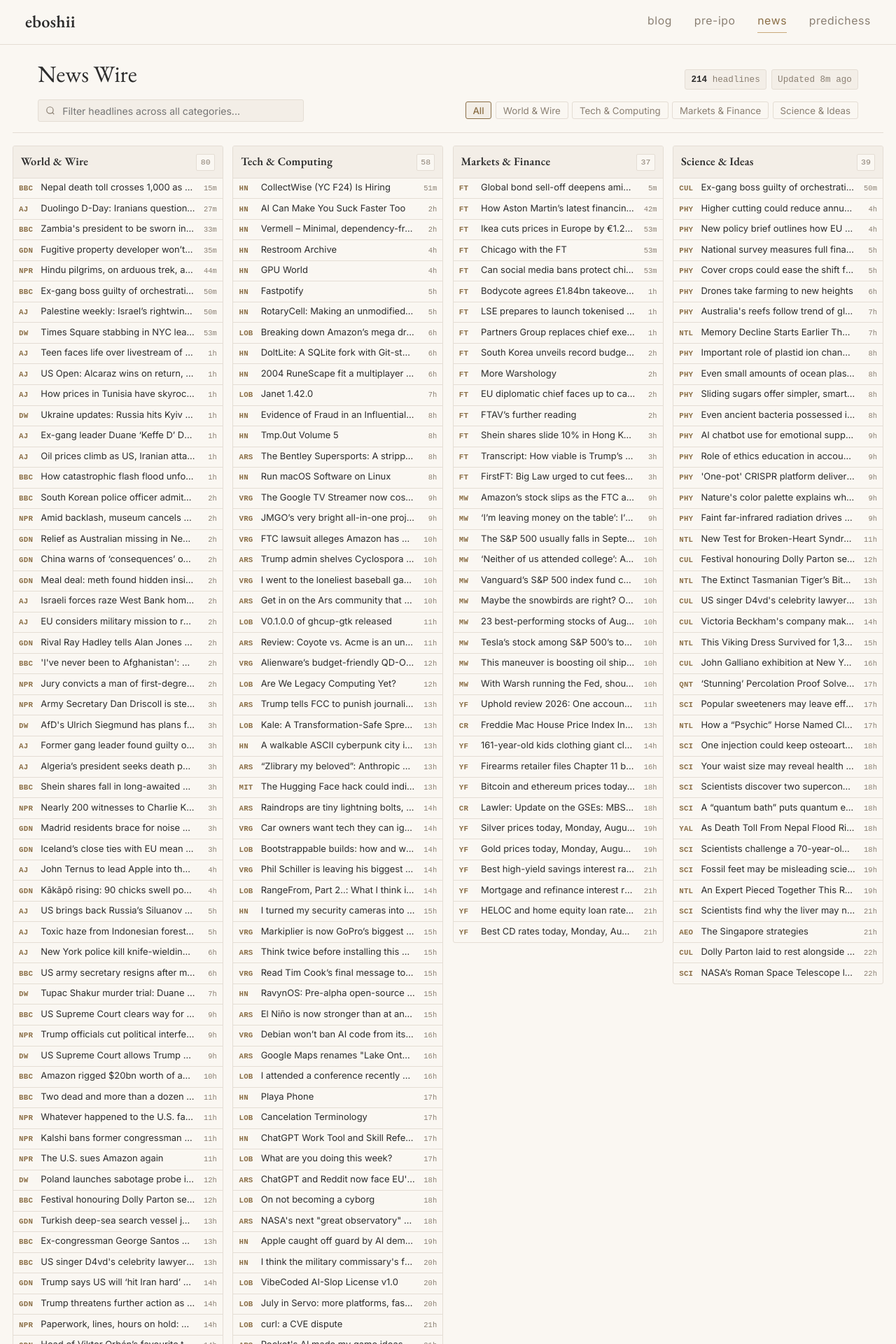
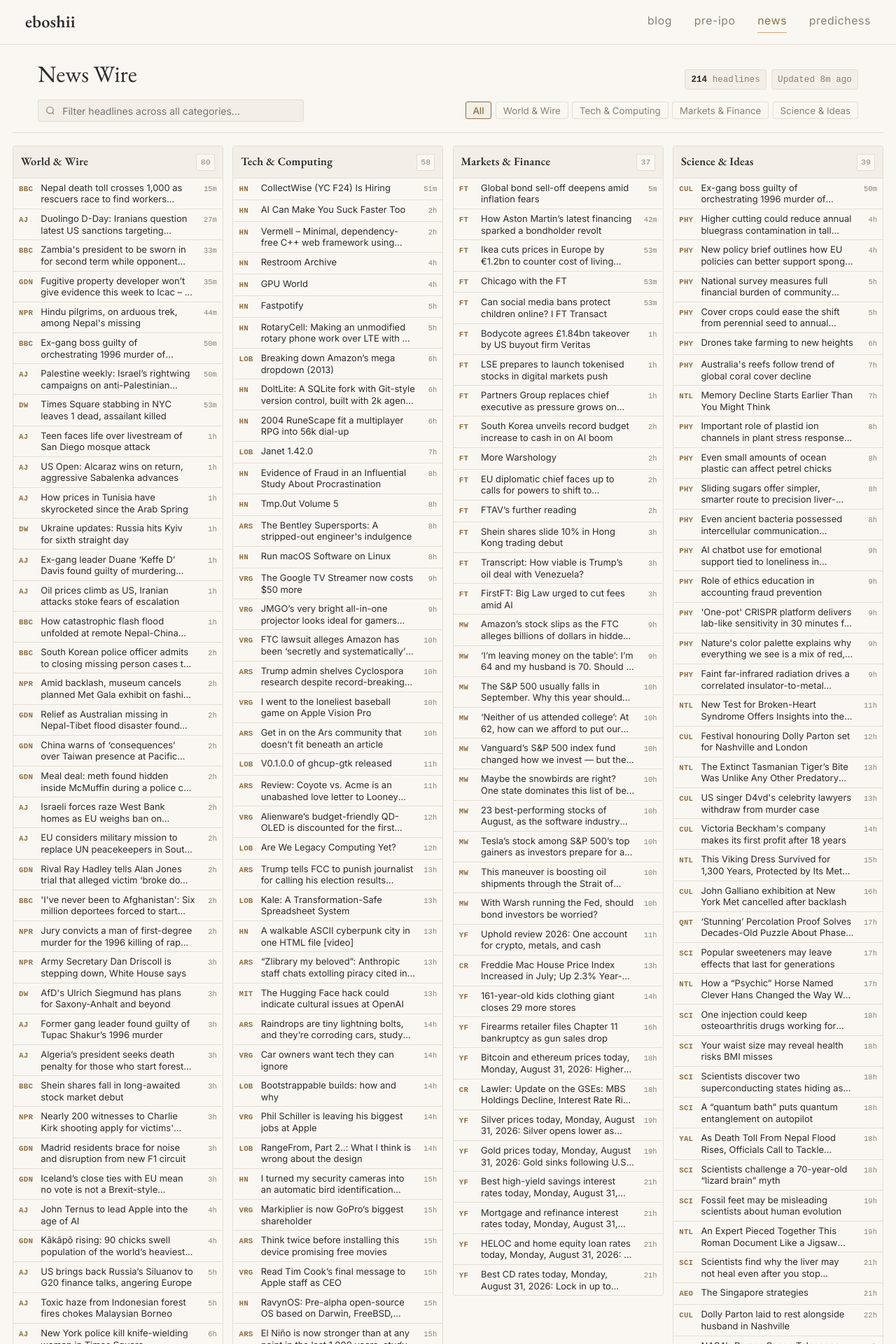
Before and after one commit to eboshii/eboshii.github.io, a Jekyll site: the page built from news/index.html, in a window 1280 px wide. Shown: the top 1920 px of the page at 70% size. Built offline with Jekyll 4.4.1, drawn with Linux system fonts in a browser that asks for light colours.

Commit message:
Allow headlines to wrap up to 2 lines with 2-line clamp and ellipsis

```diff
--- a/assets/css/main.css
+++ b/assets/css/main.css
@@ -720,7 +720,7 @@
   grid-template-columns: 24px 1fr 24px;
   align-items: baseline;
   gap: 0.4rem;
-  padding: 0.24rem 0.45rem;
+  padding: 0.28rem 0.45rem;
   text-decoration: none;
   color: var(--text);
   width: 100%;
@@ -739,12 +739,16 @@
 
 .headline-title {
   min-width: 0;
-  white-space: nowrap;
+  display: -webkit-box;
+  -webkit-line-clamp: 2;
+  -webkit-box-orient: vertical;
+  line-clamp: 2;
   overflow: hidden;
   text-overflow: ellipsis;
+  word-break: break-word;
   font-family: var(--font-sans);
   font-size: 0.72rem;
-  line-height: 1.25;
+  line-height: 1.28;
   color: var(--text);
   transition: color 0.1s;
 }
```
